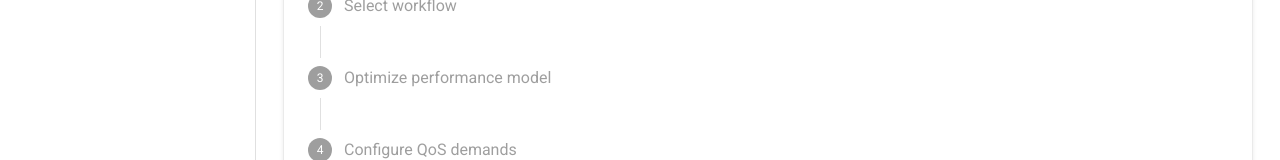
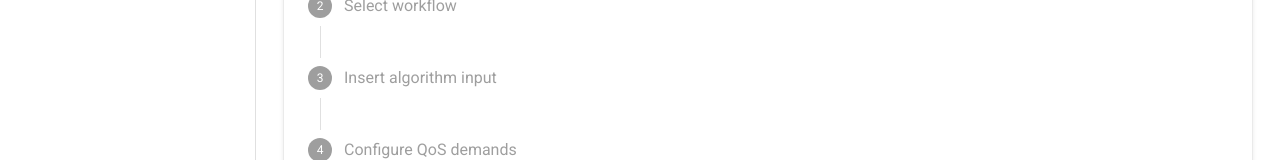
Before and after one commit to QCDIS/Q-CWOP-frontend, a Vue app: page /courses in a window 1280 px wide. Shown: the part 444-604 px from the top of the page. Built offline with nearby package versions, Linux system fonts and the light colour scheme; what vue-good-wizard would draw is missing.

Commit message:
Adjust input validation

```diff
--- a/src/views/Plannerv2.vue
+++ b/src/views/Plannerv2.vue
@@ -29,7 +29,7 @@
         <v-btn text @click="e6 = 1">Previous</v-btn>
       </v-stepper-content>
 
-      <v-stepper-step :complete="e6 > 3" step="3">Optimize performance model</v-stepper-step>
+      <v-stepper-step :complete="e6 > 3" step="3">Insert algorithm input</v-stepper-step>
 
       <v-stepper-content step="3">
         <v-file-input
@@ -48,12 +48,12 @@
           <v-container>
             <v-row>
               <v-col cols="12" sm="6" md="3">
-                <v-text-field label="Specify deadline for the entire workflow" placeholder="50"></v-text-field>
+                <v-text-field label="Specify deadline for the entire workflow" placeholder="50" v-model="deadline"></v-text-field>
               </v-col>
             </v-row>
           </v-container>
         </v-form>
-        <v-btn color="primary" @click="getToscaViaFiles">Generate</v-btn>
+        <v-btn color="primary" @click="getToscaViaFiles" :disabled="deadline === ''">Generate</v-btn>
         <v-btn text @click="e6 = 3">Previous</v-btn>
         <v-dialog v-model="dialog" max-width="290">
           <v-card>
@@ -89,7 +89,8 @@ export default {
     e6: 1,
     chosen_application: "",
     workflow_file: null,
-    pcp_input_file: null
+    pcp_input_file: null,
+    deadline: ""
   }),
   methods: {
     getToscaViaUrl() {
```
